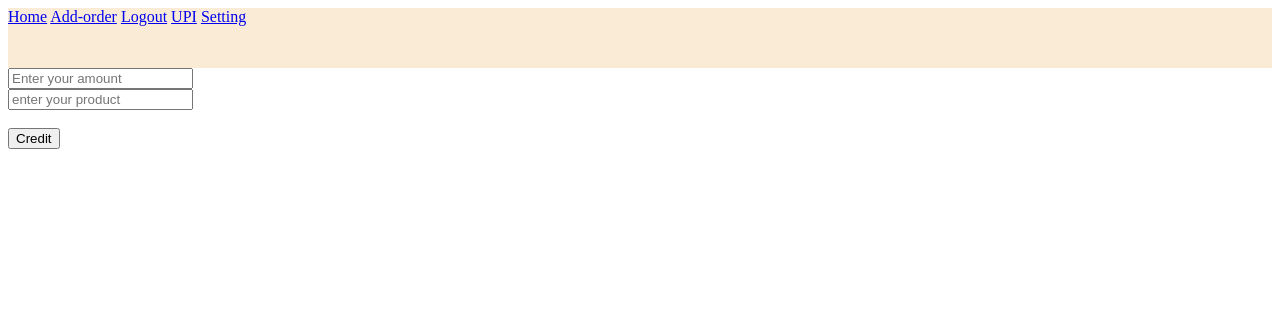
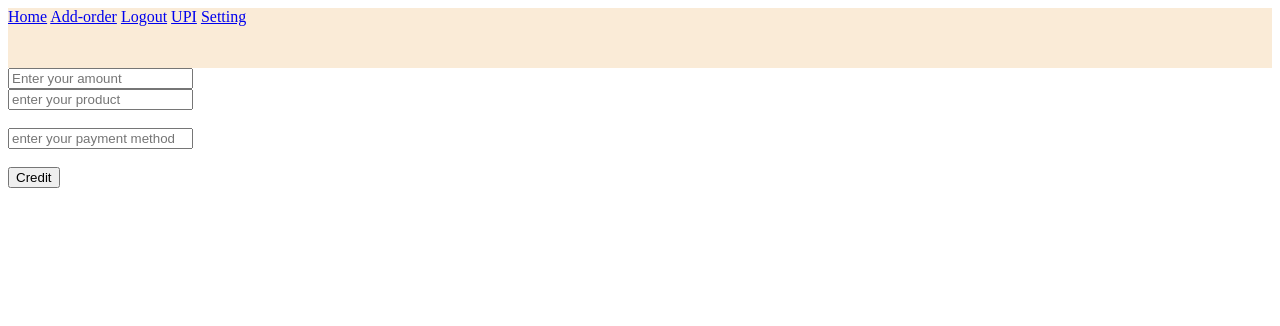
Before and after one commit to rajanyadav80092/Shopping-Web, a Flask app: page /orders in a window 1280 px wide. Shown: the top 326 px of the page. Run offline with Flask 3, Linux system fonts and the light colour scheme; a user stored in the database is signed in.

Commit message:
add new_order

```diff
--- a/templates/add_order.html
+++ b/templates/add_order.html
@@ -4,6 +4,7 @@
 <form action="/backend/add-order" method="post">
     <input class="glash-input" type="number" name="amount" placeholder="Enter your amount" required><br>
     <input class="glash-input" type="text" name="product" placeholder="enter your product" required><br><br>
+    <input class="glash-input" type="text" name="Payment_method" placeholder="enter your payment method" required><br><br>
     <button class="glash-btn" type="submit">Credit</button>
 </form>
 </div>
```
